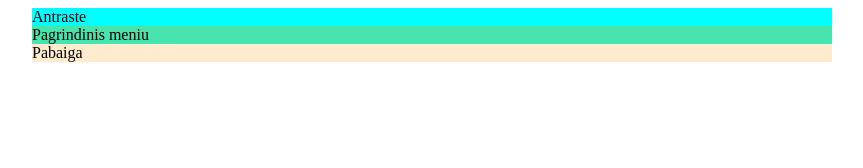
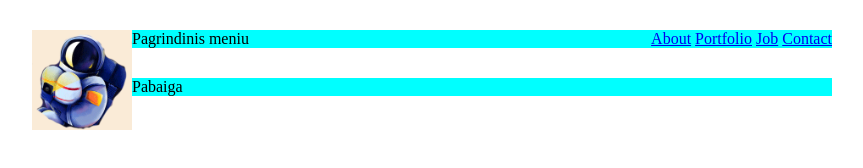
Before and after one commit to inga911/lost-in-space, a website: page index.html in a window 1280 px wide. Shown: the whole page, without its empty margins (208-1071 px from the left). Drawn offline with Linux system fonts and the light colour scheme.

Commit message:
Some style

```diff
--- a/index.html
+++ b/index.html
@@ -17,7 +17,13 @@
 </head>
 <body>
     <header>
-        Antraste
+       <img src="./logo.png" alt="logo">
+        <nav>
+            <a href="#">About</a>
+            <a href="#">Portfolio</a>
+            <a href="#">Job</a>
+            <a href="#">Contact</a>
+        </nav>
     </header>
 
 
--- a/main.css
+++ b/main.css
@@ -1,15 +1,30 @@
-header {
+body {
+     margin: 0;
+}
+
+header, main, footer {
     background-color: aqua;
     width: 800px;
     margin-left: calc(50% - 400px);
+    margin-bottom: 30px;
 }
-main {
-    background-color:rgb(71, 228, 176);
-    width: 800px;
-    margin-left: calc(50% - 400px);
+header {
+    margin-top: 30px;
 }
-footer {
-    background-color:blanchedalmond;
-    width: 800px;
-    margin-left: calc(50% - 400px);
+
+img {
+    width: 100px;
+    height: 40pxo;
+    float: left;
+    object-fit: contain;
+    object-position: left;
+    background-color: antiquewhite;
 }
+
+nav {
+    float: right;
+}
+
+a {
+
+}
```
Also changed, not shown: logo.png (renamed from original-favicon.png.png).
